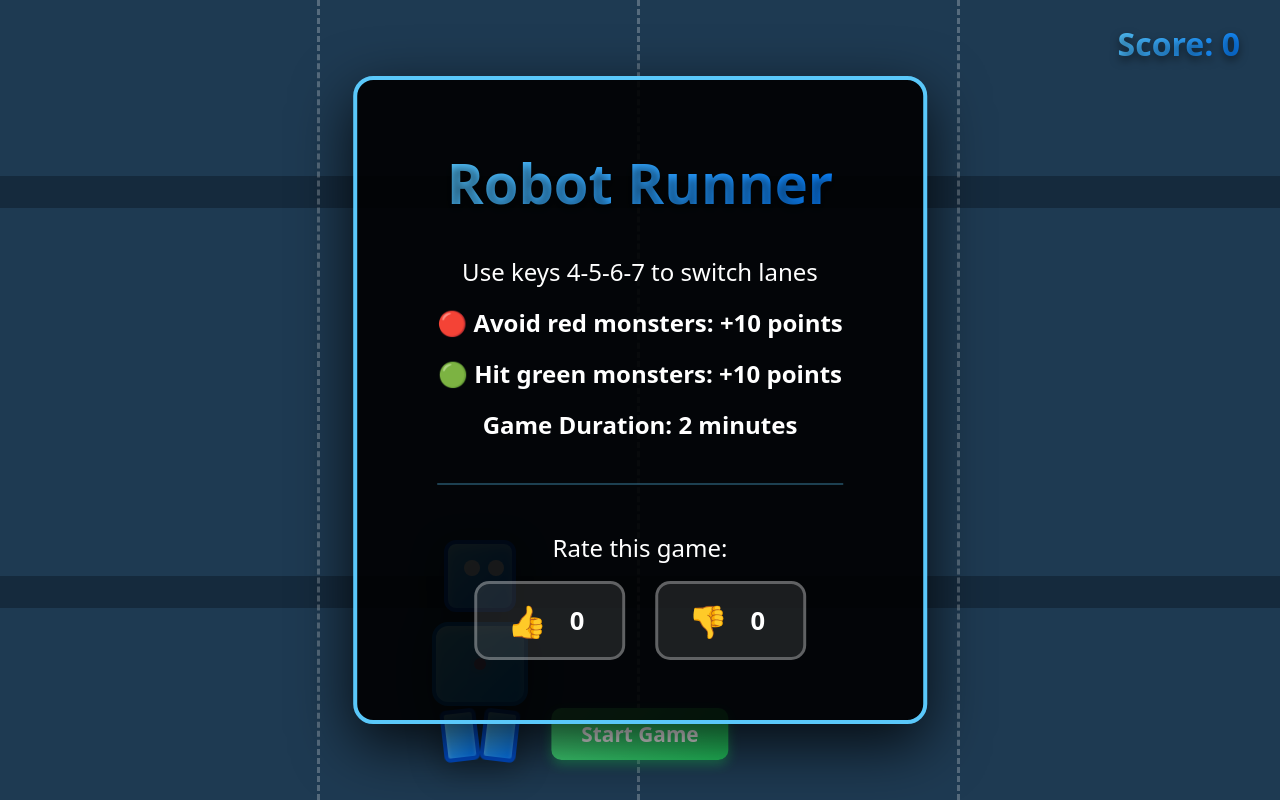
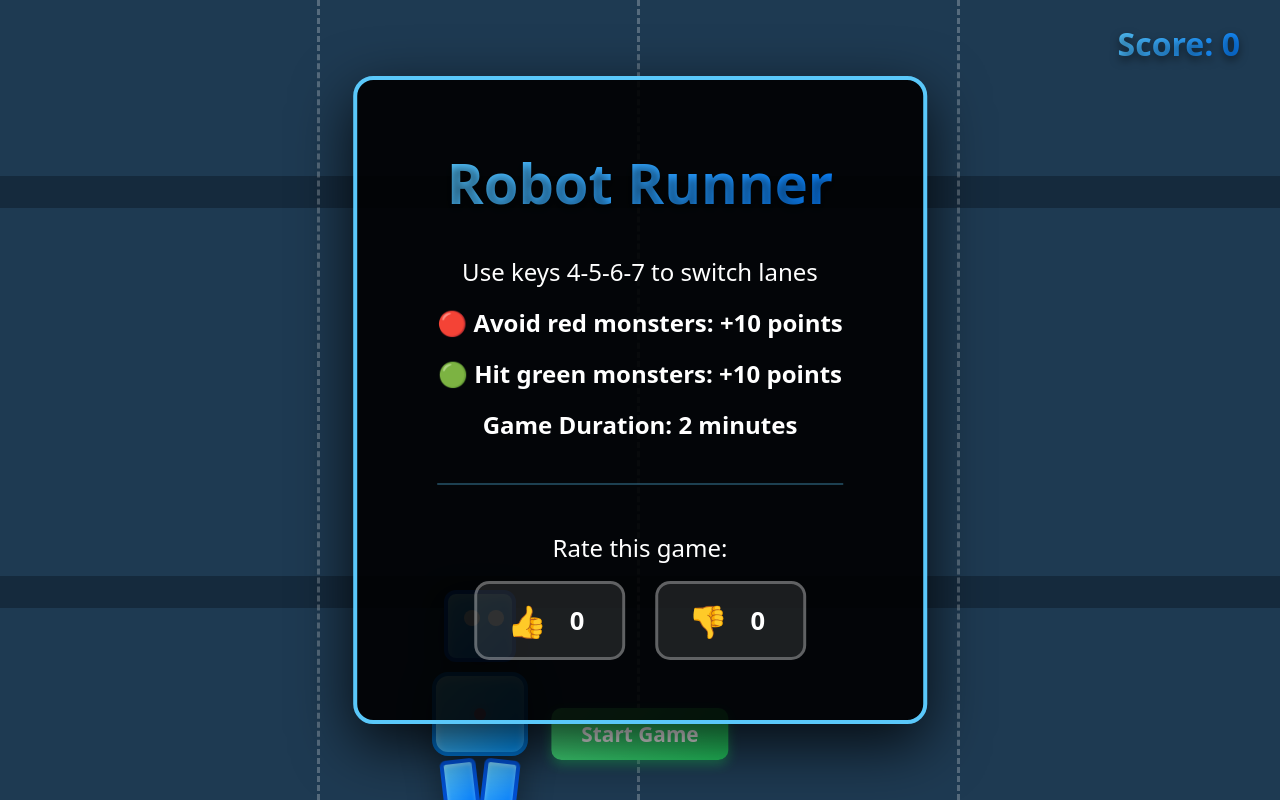
Before and after one commit to fjblau/robot-runner, a React (Vite) app: page / in a window 1280 px wide. Built offline with nearby package versions, Linux system fonts and the light colour scheme.

Commit message:
Polish & Final Verification
Done. Robot is now positioned lower on the screen, giving you more time to see monsters coming and react.

```diff
--- a/src/components/Game.css
+++ b/src/components/Game.css
@@ -73,7 +73,7 @@
 
 .robot {
   position: absolute;
-  bottom: 100px;
+  bottom: 50px;
   transform: translateX(-50%);
   transition: left 0.2s cubic-bezier(0.34, 1.56, 0.64, 1);
   z-index: 10;
```
